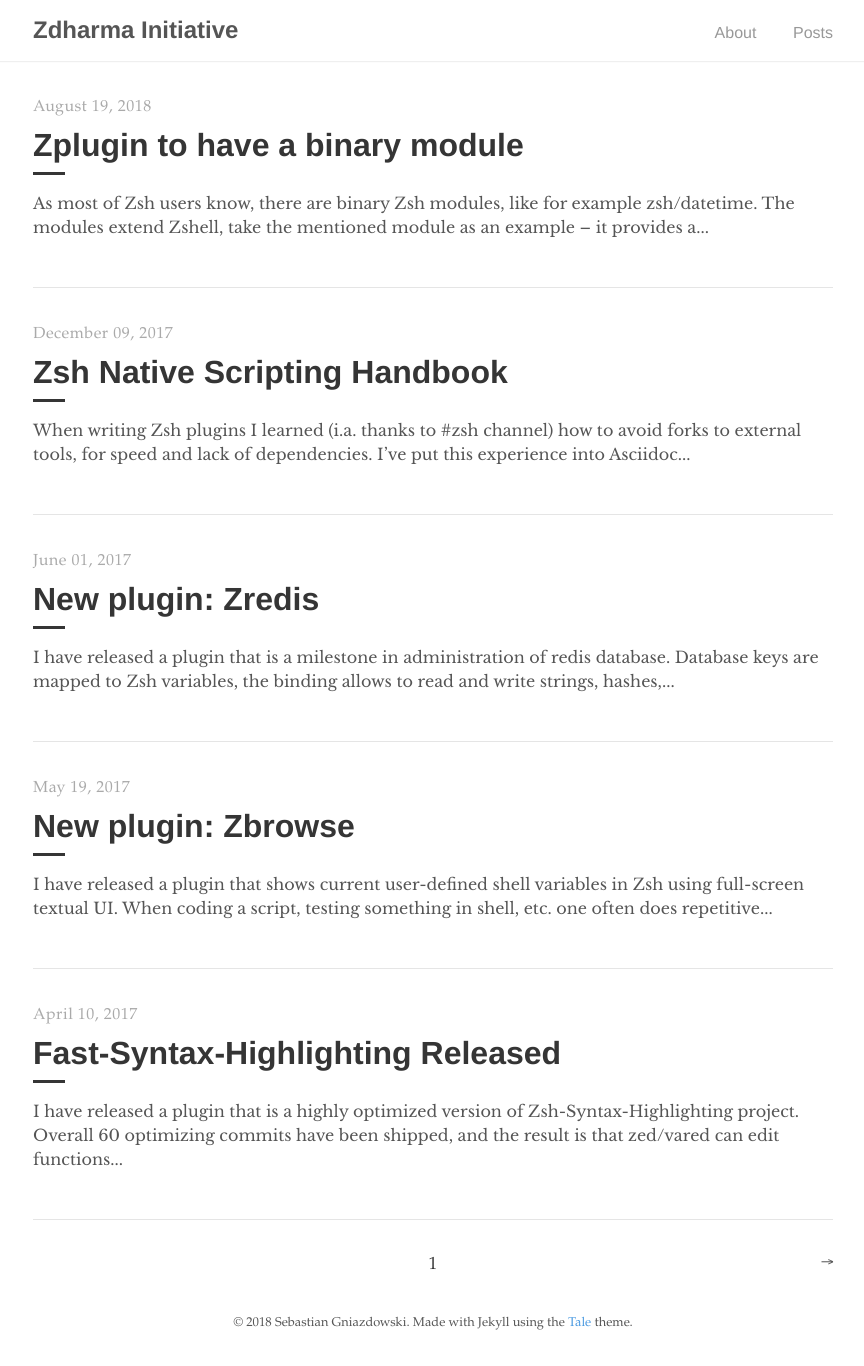
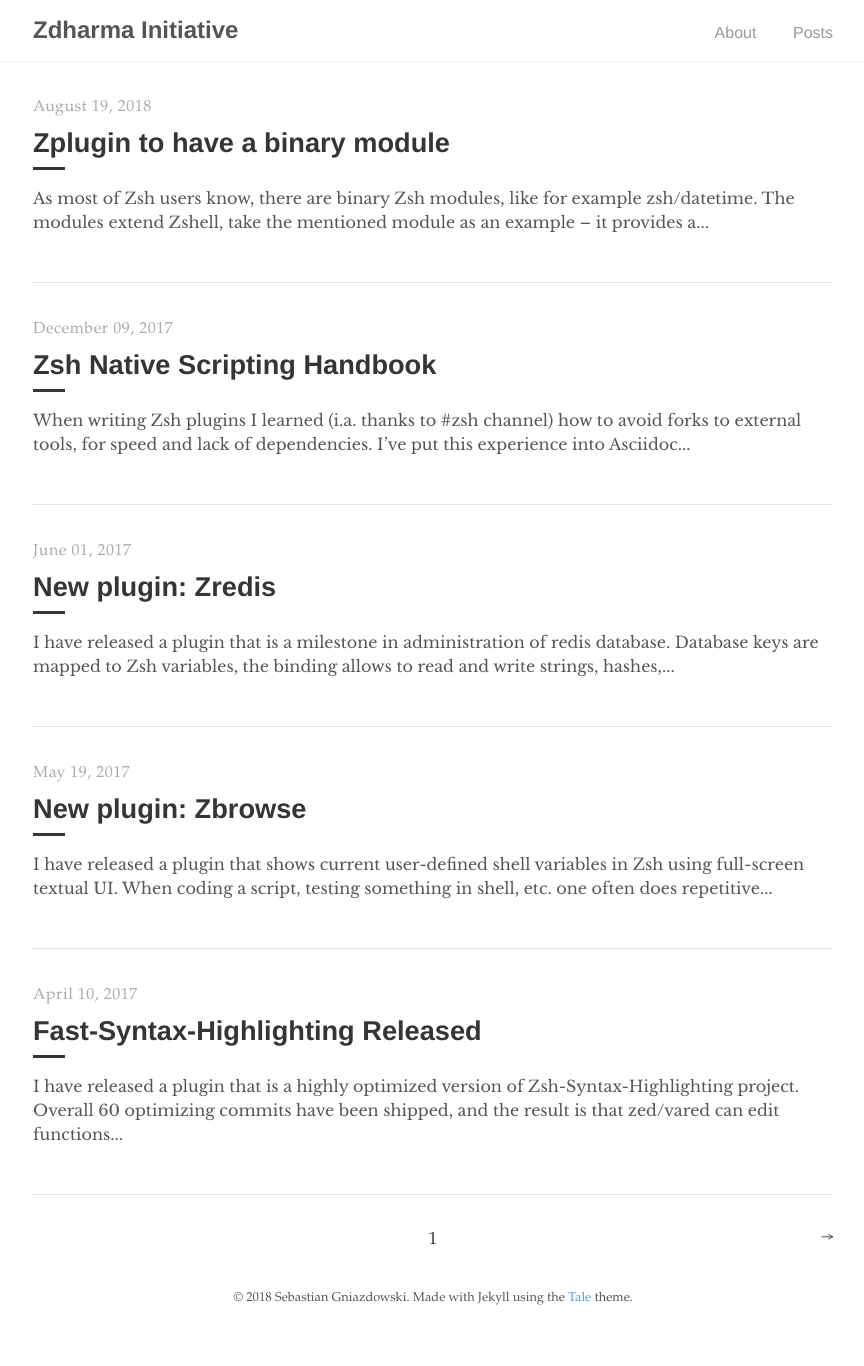
Before and after one commit to zdharma-continuum/zdharma-continuum.github.io, a Jekyll site: the page built from index.html, in a window 1280 px wide. Shown: the whole page, without its empty margins (207-1071 px from the left). Built offline with Jekyll 4.4.1, drawn with Linux system fonts in a browser that asks for light colours; the list of posts is cut into pages by our own code; after the commit the page ends 1341 px from its top, so only the background shows below that.

Commit message:
Fine tune catalogue post-title (make it smaller)

```diff
--- a/_sass/tale/_catalogue.scss
+++ b/_sass/tale/_catalogue.scss
@@ -25,8 +25,8 @@
     color: $default-shade;
     display: block;
     font-family: $sans-serif;
-    font-size: 2rem;
-    font-weight: 700;
+    font-size: 1.7rem;
+    font-weight: 600;
     margin: .5rem 0;
   }
 
```
